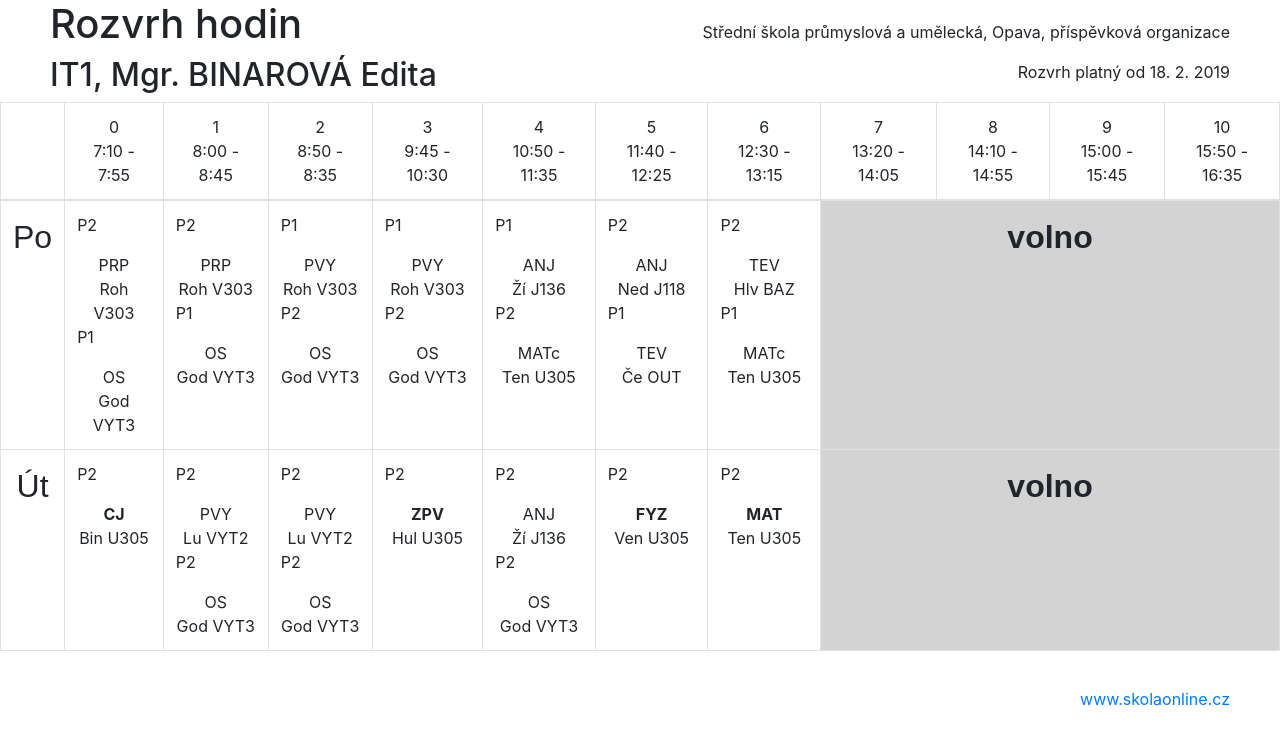
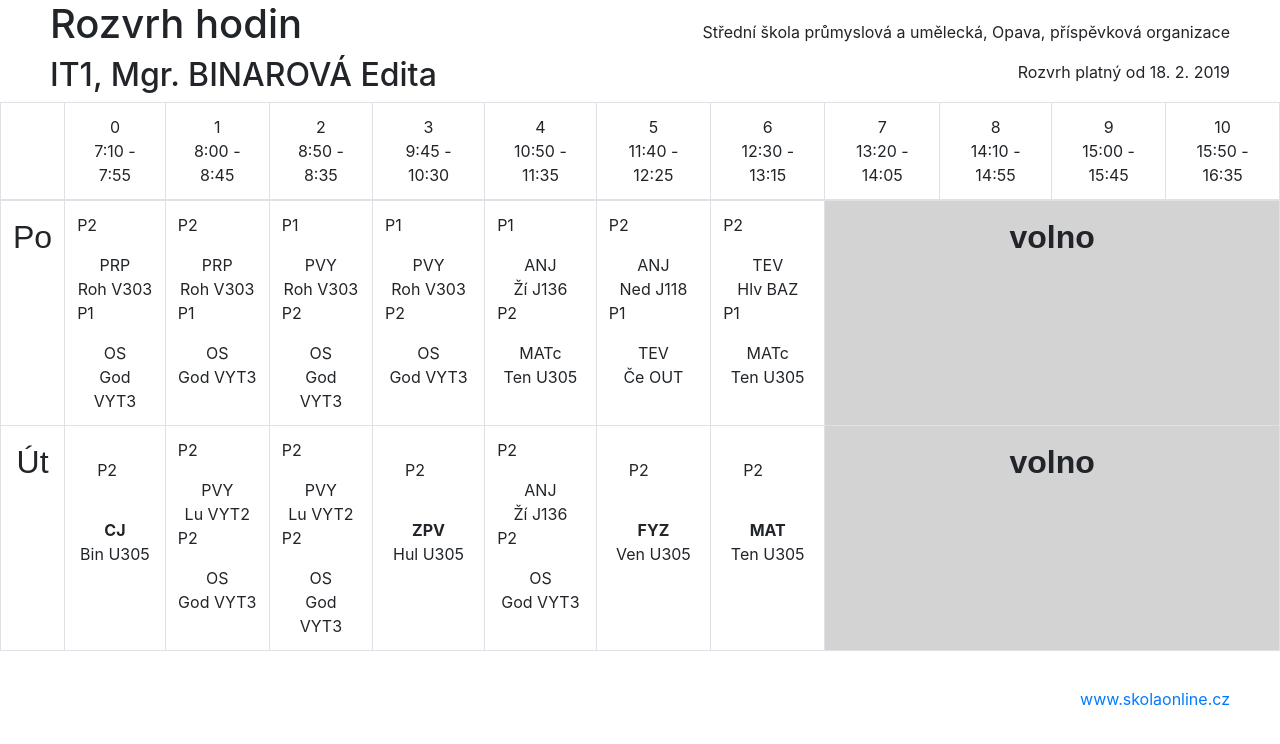
Before and after one commit to Libor03/ukol, a plain HTML site: page index.html in a window 1280 px wide. Drawn offline with nearby package versions, Linux system fonts and the light colour scheme.

Commit message:
Add files via upload

```diff
--- a/index.html
+++ b/index.html
@@ -41,6 +41,10 @@ float: left;
       }
     .l{
         text-align: left;
+    }
+    .q{
+        text-align: left;
+        padding: 20px;
     }
 
 
@@ -92,13 +96,13 @@ float: left;
     </tr>
     <tr>
         <td class="s">Út</td>
-        <td><p class="l">P2</p><strong>CJ</strong><br>Bin U305</td>
+        <td><p class="q">P2</p><strong>CJ</strong><br>Bin U305</td>
         <td><p class="l">P2</p>PVY<br>Lu VYT2 <br> <p class="l">P2</p>OS <br>God VYT3</td>
         <td><p class="l">P2</p>PVY<br>Lu VYT2 <br><p class="l">P2</p> OS <br>God VYT3</td>
-        <td><p class="l">P2</p><strong>ZPV</strong> <br>  Hul U305</td>
+        <td><p class="q">P2</p><strong>ZPV</strong> <br>  Hul U305</td>
         <td><p class="l">P2</p>ANJ<br>Ží J136  <br><p class="l">P2</p> OS <br>God VYT3</td>
-        <td><p class="l">P2</p><strong>FYZ</strong> <br> Ven U305</td>
-        <td><p class="l">P2</p><strong>MAT</strong> <br> Ten U305</td>
+        <td><p class="q">P2</p><strong>FYZ</strong> <br> Ven U305</td>
+        <td><p class="q">P2</p><strong>MAT</strong> <br> Ten U305</td>
         <td class="v" colspan="4"><strong>volno</strong></td>
 
     </tr>
```
